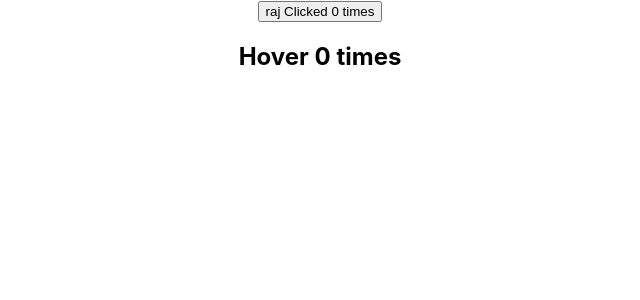
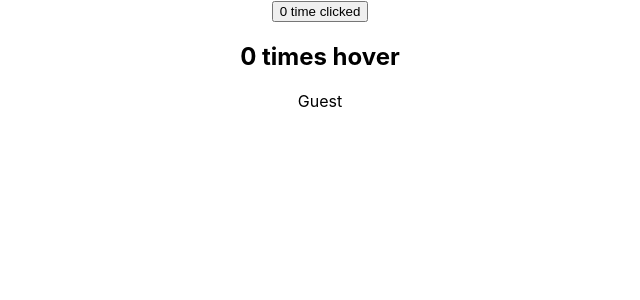
Before and after one commit to apparao1234/hello-world, a React (Create React App) app: page / in a window 1280 px wide. Shown: the top 300 px of the page, without its empty margins (320-960 px from the left). Built offline with nearby package versions, Linux system fonts and the light colour scheme.

Commit message:
simple code of render props pattern to send a function a props

```diff
--- a/src/App.js
+++ b/src/App.js
@@ -2,15 +2,17 @@ import React, { Component } from "react";
 import logo from "./logo.svg";
 import "./App.css";
 
-import ClickCounter from "./components/ClickCounter";
-import HoverCounter from "./components/HoverCounter";
+import ClickCounterTwo from "./components/ClickCounterTwo";
+import HoverCounterTwo from "./components/HoverCounterTwo";
+import User from "./components/User";
 
 class App extends Component {
   render() {
     return (
       <div className='App'>
-        <ClickCounter name='raj' />
-        <HoverCounter />
+        <ClickCounterTwo />
+        <HoverCounterTwo />
+        <User render={isLoggedIn => (isLoggedIn ? "raj" : "Guest")} />
       </div>
     );
   }
--- /dev/null
+++ b/src/components/ClickCounterTwo.js
@@ -0,0 +1,29 @@
+import React, { Component } from "react";
+
+class ClickCounterTwo extends Component {
+  constructor(props) {
+    super(props);
+
+    this.state = {
+      count: 0
+    };
+  }
+
+  incrementCount = () => {
+    this.setState(prevState => {
+      return { count: prevState.count + 1 };
+    });
+  };
+
+  render() {
+    return (
+      <div>
+        <button onClick={this.incrementCount}>
+          {this.state.count} time clicked
+        </button>
+      </div>
+    );
+  }
+}
+
+export default ClickCounterTwo;
--- /dev/null
+++ b/src/components/HoverCounterTwo.js
@@ -0,0 +1,30 @@
+import React, { Component } from "react";
+
+class HoverCounterTwo extends Component {
+  constructor(props) {
+    super(props);
+
+    this.state = {
+      count: 0
+    };
+  }
+
+  incrementCount = () => {
+    this.setState(prevState => {
+      return { count: prevState.count + 1 };
+    });
+  };
+
+  render() {
+    return (
+      <div>
+        <h2 onMouseOver={this.incrementCount}>
+          {" "}
+          {this.state.count} times hover{" "}
+        </h2>
+      </div>
+    );
+  }
+}
+
+export default HoverCounterTwo;
--- /dev/null
+++ b/src/components/User.js
@@ -0,0 +1,9 @@
+import React, { Component } from "react";
+
+class User extends Component {
+  render() {
+    return <div>{this.props.render(false)}</div>;
+  }
+}
+
+export default User;
```
Also changed, not shown: src/components/Counter.js (added).
